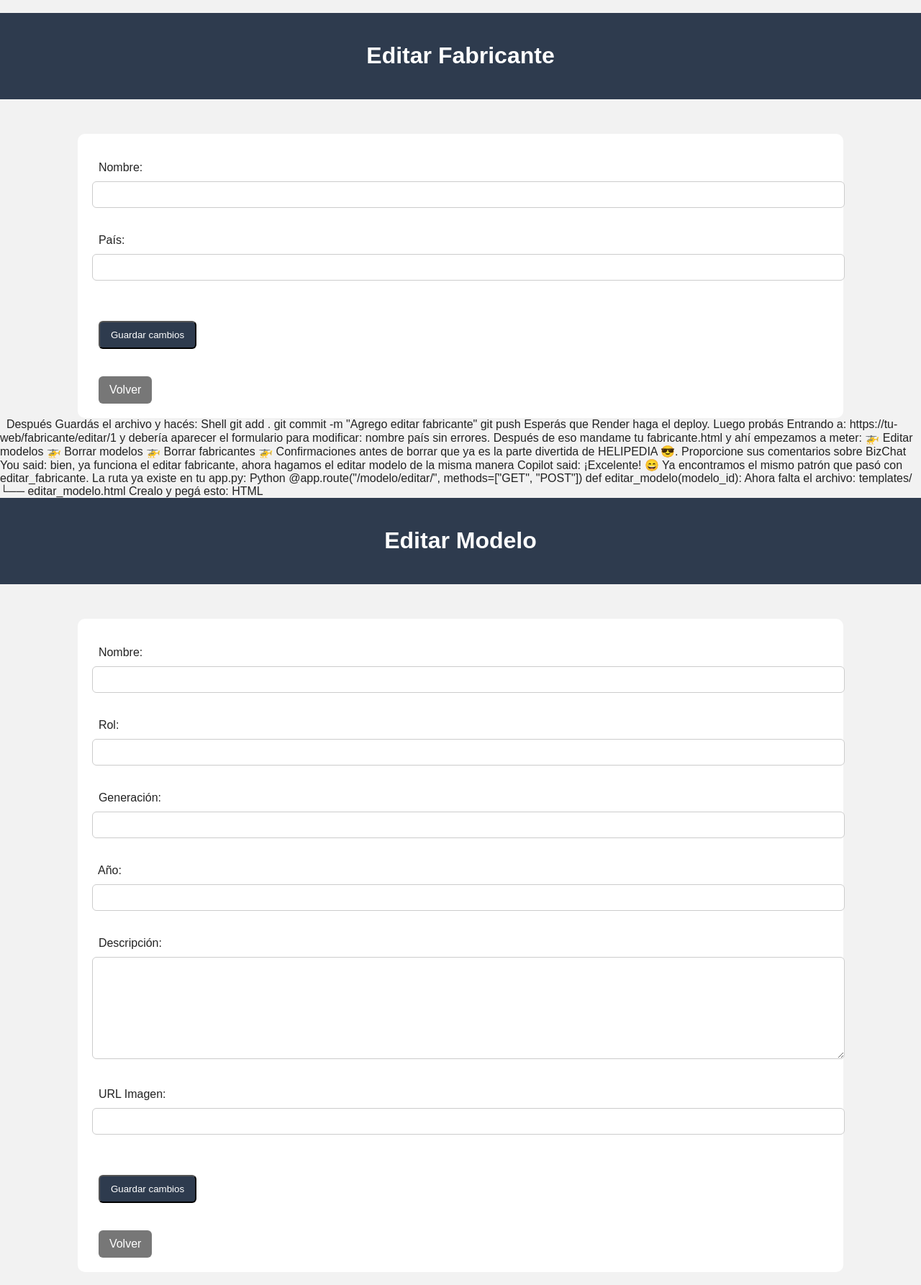
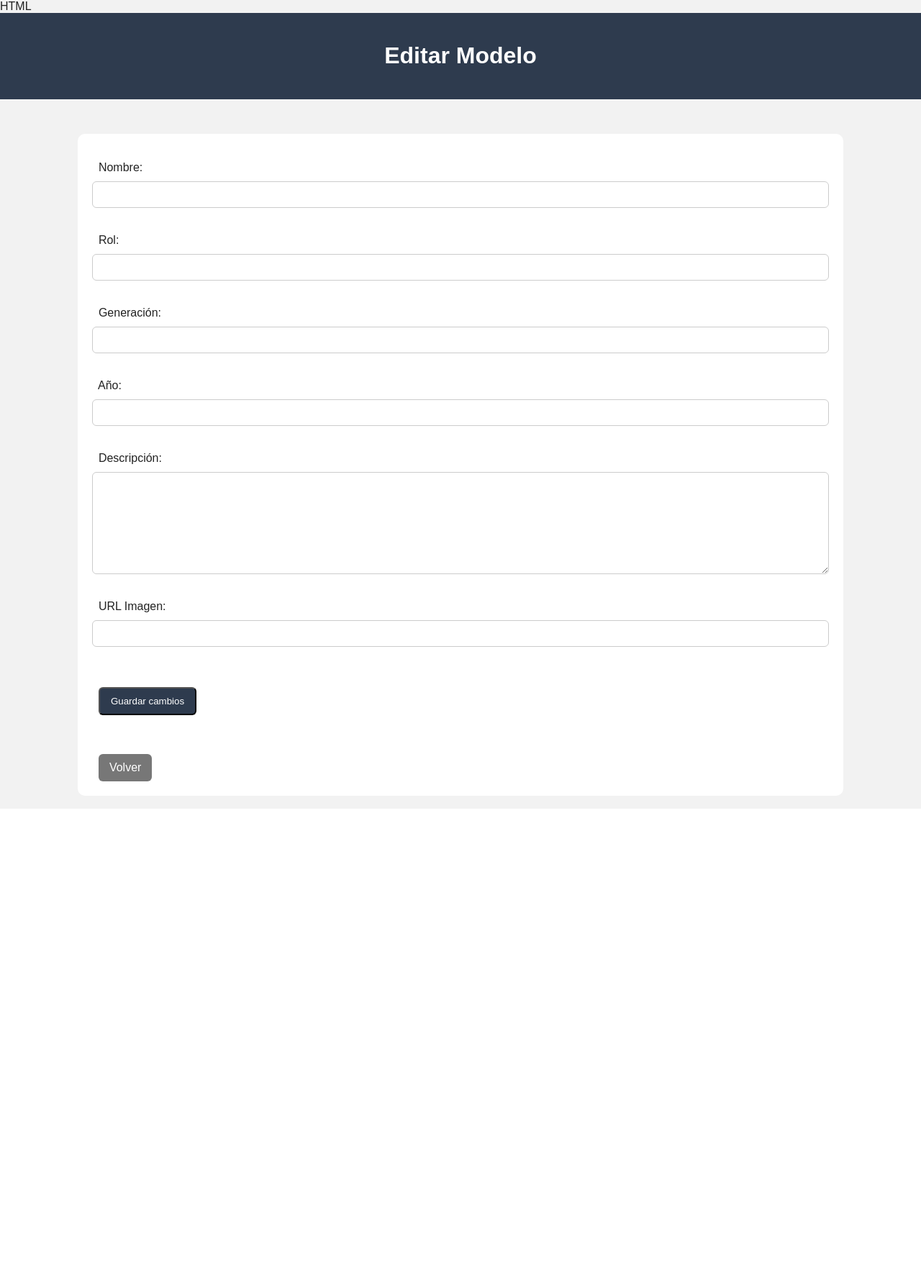
Before and after one commit to antorodriamveg/mi_wiki, a Flask app: template templates/editar_modelo.html in a window 1280 px wide. Shown: the whole page at 72% size. After the commit the page ends 1124 px from the top, so only its background shows below. Run offline with Flask 3, Linux system fonts and the light colour scheme; the template is opened without the code that fills it, so the values that code supplies are empty; some libraries are stand-ins or nearby versions.

Commit message:
Agrego editar y borrar modelo

```diff
--- a/templates/editar_modelo.html
+++ b/templates/editar_modelo.html
@@ -1,108 +1,3 @@
-<!DOCTYPE html>
-<html>
-<head>
-<title>Editar Fabricante</title>
-<link rel="stylesheet" href="{{ url_for('static', filename='style.css') }}">
-</head>
-
-<body>
-
-<header>
-<h1>Editar Fabricante</h1>
-</header>
-
-<div class="container">
-
-<form method="POST">
-
-<label>Nombre:</label>
-<input type="text"
-name="nombre"
-value="{{ fabricante[1] }}"
-required>
-
-<br><br>
-
-<label>País:</label>
-<input type="text"
-name="pais"
-value="{{ fabricante[2] }}"
-required>
-
-<br><br>
-
-<button type="submit" class="boton">
-Guardar cambios
-</button>
-
-</form>
-
-<br>
-
-<a href="/fabricante/{{ fabricante[0] }}"
-class="boton-secundario">
-Volver
-</a>
-
-</div>
-
-</body>
-</html>
-Después
-
-Guardás el archivo y hacés:
-
-Shell
-git add .
-git commit -m "Agrego editar fabricante"
-git push
-
-Esperás que Render haga el deploy.
-
-Luego probás
-
-Entrando a:
-
-https://tu-web/fabricante/editar/1
-
-
-y debería aparecer el formulario para modificar:
-
-nombre
-país
-
-sin errores.
-
-Después de eso mandame tu fabricante.html y ahí empezamos a meter:
-
-🚁 Editar modelos
- 🚁 Borrar modelos
- 🚁 Borrar fabricantes
- 🚁 Confirmaciones antes de borrar
-
-que ya es la parte divertida de HELIPEDIA 😎.
-
-Proporcione sus comentarios sobre BizChat
-You said:
-bien, ya funciona el editar fabricante, ahora hagamos el editar modelo de la misma manera
-Copilot said:
-
-¡Excelente! 😄 Ya encontramos el mismo patrón que pasó con editar_fabricante.
-
-La ruta ya existe en tu app.py:
-
-Python
-@app.route("/modelo/editar/<int:modelo_id>", methods=["GET", "POST"])
-def editar_modelo(modelo_id):
-
-Ahora falta el archivo:
-
-templates/
-└── editar_modelo.html
-
-
-Crealo y pegá esto:
-
 HTML
 <!DOCTYPE html>
 <html>
```
